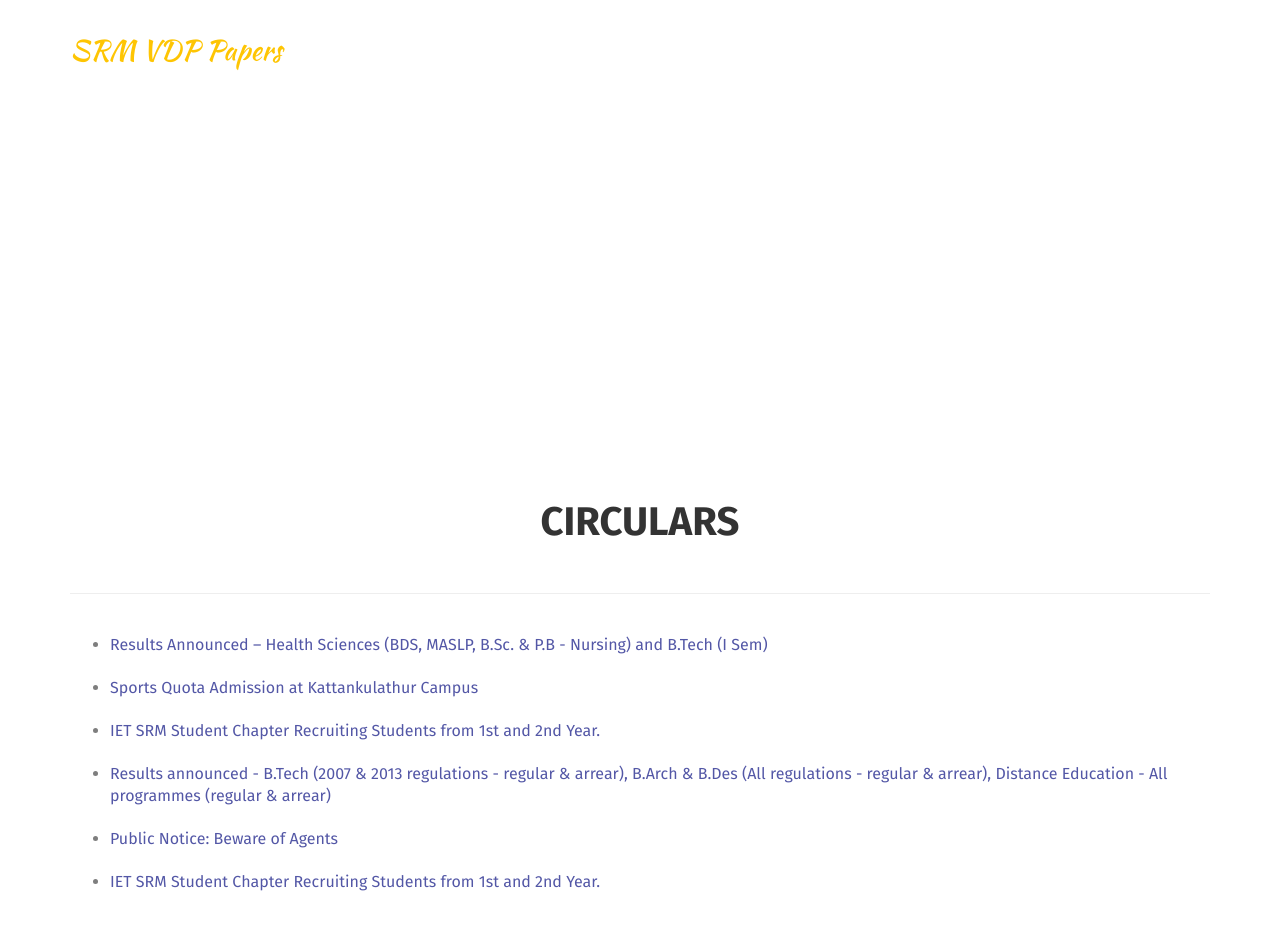
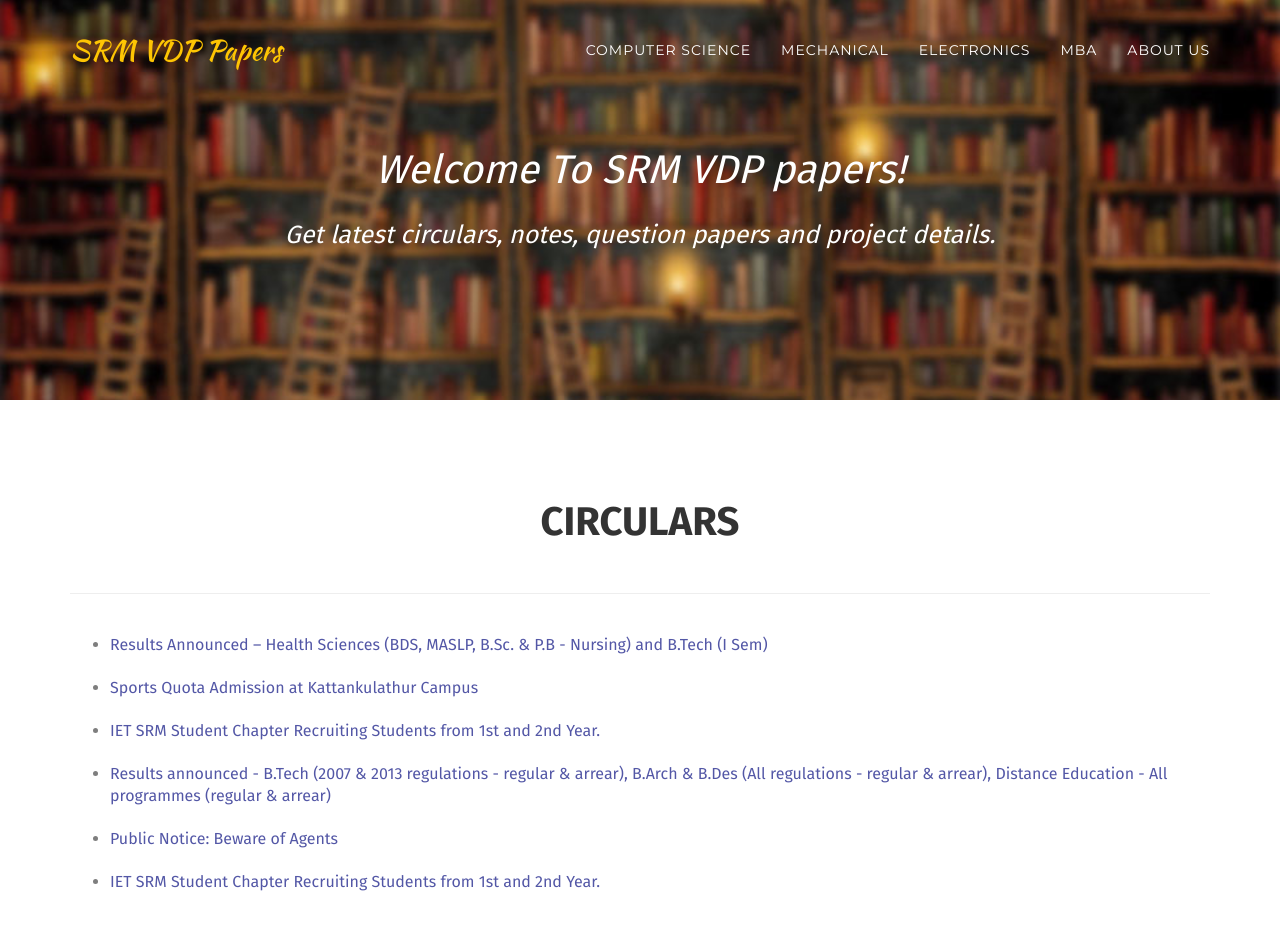
Before and after one commit to srmvdp/srmvdp.github.io, a plain HTML site: page index.html in a window 1280 px wide. Shown: the top 930 px of the page. Drawn offline with nearby package versions, Linux system fonts and the light colour scheme; a web font is replaced by a local one.

Commit message:
Added Header Image

```diff
--- a/css/agency.css
+++ b/css/agency.css
@@ -159,7 +159,7 @@ h1, h2, h3, h4, h5, h6 {
         font-size: 1.5em;
     }
 }header {
-     background-image: url(../img/header-bg%203.jpg);
+     background-image: url(../img/header.jpg);
      background-repeat: none;
      background-attachment: scroll;
      background-position: center center;
```
Also changed, not shown: img/header-bg-3.jpg (deleted), img/header.jpg (added).
